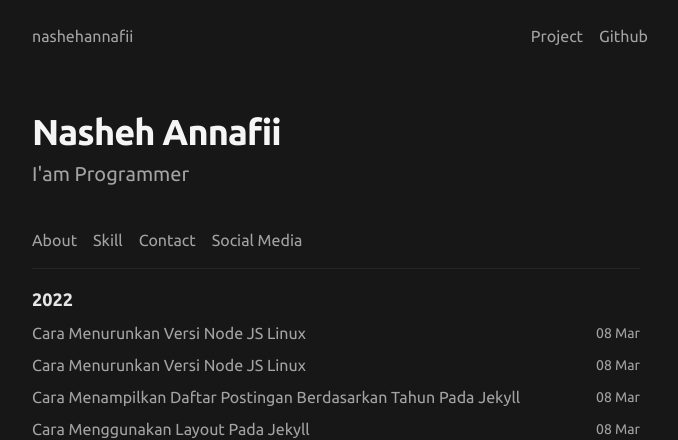
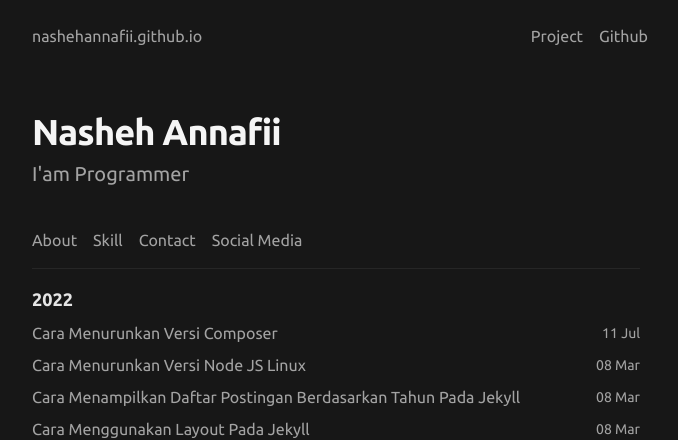
Before and after one commit to nashehannafii/nasheh.github.io, a Jekyll site: the page built from index.markdown, in a window 1280 px wide. Shown: the top 440 px of the page, without its empty margins (304-982 px from the left). Built offline with Jekyll 4.4.1, drawn with Linux system fonts in a browser that asks for light colours.

Commit message:
[Update]

```diff
--- a/_includes/navbar.html
+++ b/_includes/navbar.html
@@ -1,4 +1,4 @@
-<nav class="navbar"><a class="navbar-brand link" href="/">nashehannafii</a>
+<nav class="navbar"><a class="navbar-brand link" href="/">nashehannafii.github.io</a>
     <ul class="flex -mx-2 items-center">
         <li class="px-2"></li><a class="link" href="/project">Project</a>
         <li class="px-2"></li><a class="link" href="https://github.com/nashehannafii" target="_blank">Github</a>
--- a/_posts/2022-07-11-menurunkan-versi-composer.md
+++ b/_posts/2022-07-11-menurunkan-versi-composer.md
@@ -1,7 +1,7 @@
 ---
 layout: 'post'
-title: 'Cara Menurunkan Versi Node JS Linux'
-date: 2022-03-08 11:48:00 +0700
+title: 'Cara Menurunkan Versi Composer'
+date: 2022-07-11 08:56:00 +0700
 ---
 
 Saya menggunakan ubuntu linux.
```
